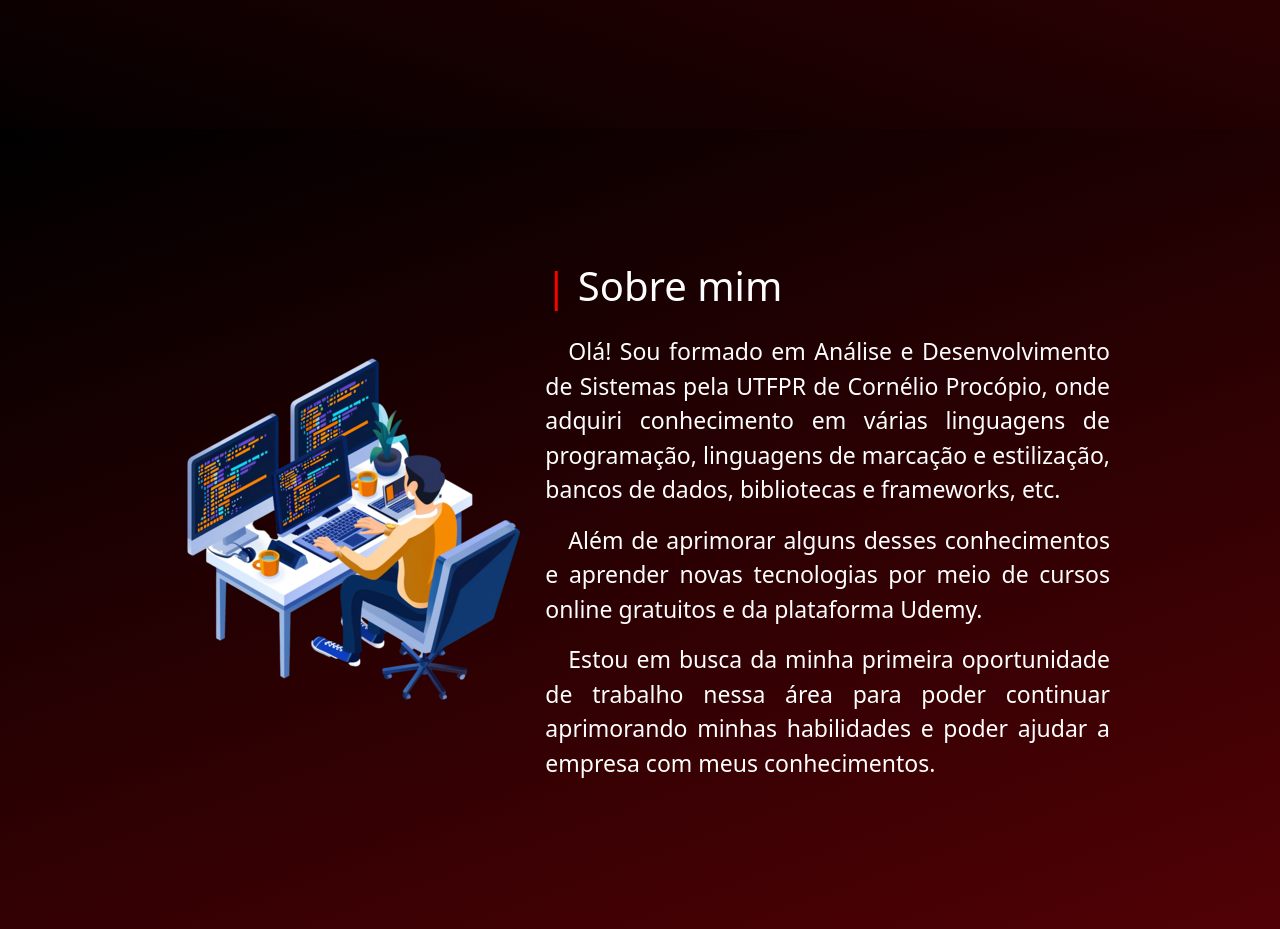
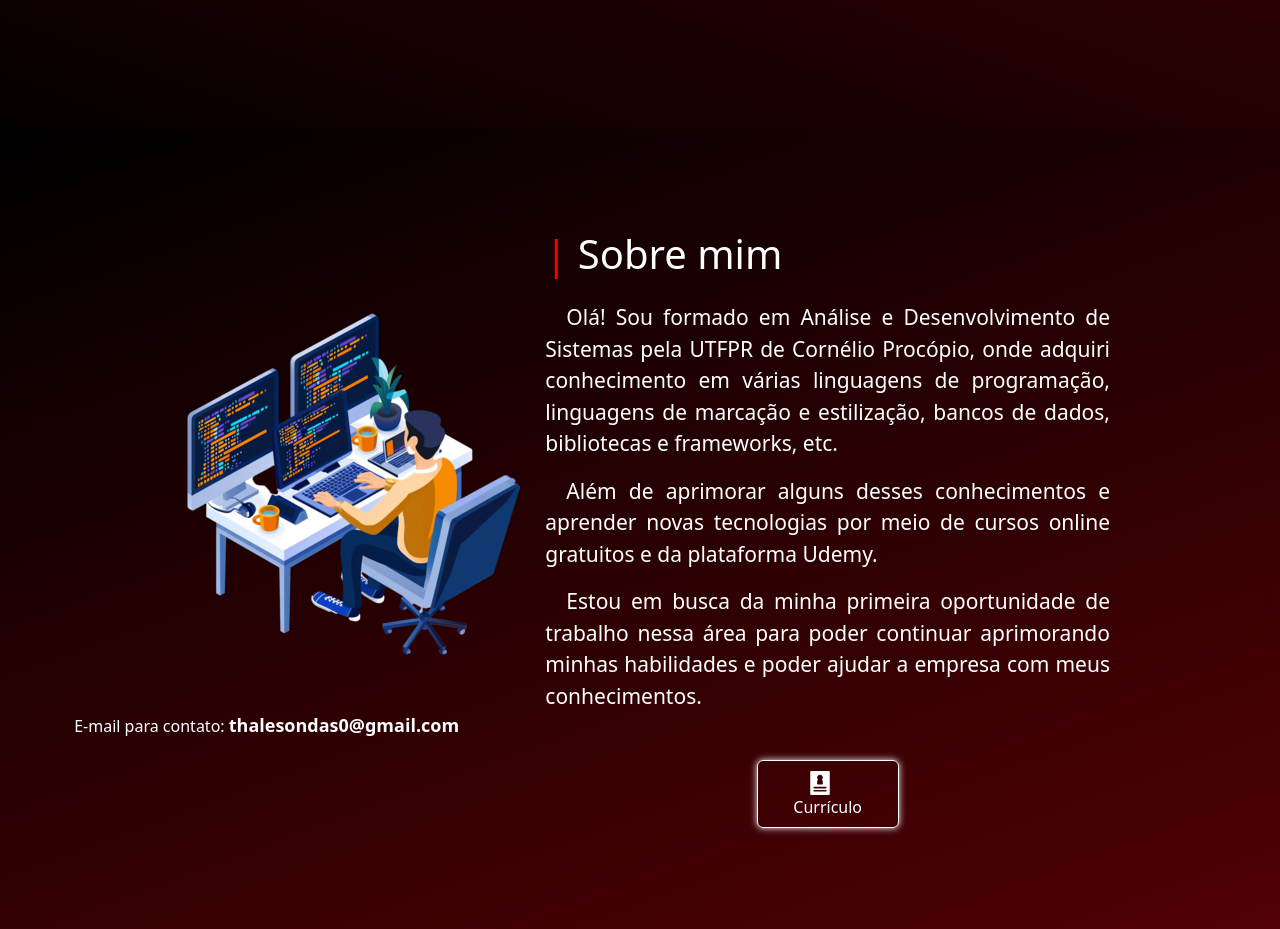
Before and after one commit to thalesondas/portfolio, a React (Create React App) app: page / in a window 1280 px wide. Shown: the part 600-1529 px from the top of the page. Built offline with nearby package versions, Linux system fonts and the light colour scheme.

Commit message:
Melhorando o 'Sobre Mim'

```diff
--- a/src/assets/MainSobre.css
+++ b/src/assets/MainSobre.css
@@ -14,12 +14,21 @@
     text-align: justify;
 }
 
+.p-email{
+    font-size: 16px;
+}
+
+.span-email{
+    font-size: 18px;
+    font-weight: bold;
+}
+
 h2{
     font-size: 40px;
 }
 
 p{
-    font-size: 23px;
+    font-size: 21px;
 }
 
 .barra-vermelha{
--- a/src/assets/RedesSociaisBotao.css
+++ b/src/assets/RedesSociaisBotao.css
@@ -1,3 +1,7 @@
+.custom-width{
+    width: 142px;
+}
+
 .btn{
     color: white !important;
     border: 1px solid white;
@@ -22,6 +26,12 @@
     color: #4ca4fb !important;
 }
 
+.btn-curriculo:hover{
+    box-shadow: 0px 0px 30px #000000;
+    border: 1px solid #000000;
+    color: #bac7d1 !important;
+}
+
 .btn-github:hover img {
     filter: invert(85%) sepia(27%) saturate(1000%) hue-rotate(308deg) brightness(100%) contrast(100%);
 }
@@ -29,3 +39,7 @@
 .btn-linkedin:hover img{
     filter: invert(20%) sepia(83%) saturate(1000%) hue-rotate(184deg) brightness(88%) contrast(94%);
 }
+
+.btn-curriculo:hover img{
+    filter: hue-rotate(308deg) saturate(5) brightness(1.1);
+}
--- a/src/components/MainSobre.js
+++ b/src/components/MainSobre.js
@@ -1,13 +1,15 @@
 import { Container, Row, Col } from "react-bootstrap"
 import TiltComponent from '../components/TiltComponent'
+import RedesSociaisBotao from "./RedesSociaisBotao"
 import '../assets/MainSobre.css'
 
 const MainSobre = () => {
     return(
         <Container className="main-sobre d-flex">
             <Row>
-                <Col md={5} className="d-flex justify-content-center align-items-center">
+                <Col md={5} className="d-flex flex-column justify-content-center align-items-center">
                     <TiltComponent />
+                    <p className="p-email mt-5"> E-mail para contato: <span className="span-email">thalesondas0@gmail.com</span></p>
                 </Col>
                 <Col md={7} className="main-sobre-col2 d-flex flex-column justify-content-center">
                     <h2 className="mb-4"><span className="barra-vermelha">|</span> Sobre mim</h2>
@@ -20,10 +22,13 @@ const MainSobre = () => {
                         &emsp;Além de aprimorar alguns desses conhecimentos e aprender novas tecnologias por
                         meio de cursos online gratuitos e da plataforma Udemy.
                     </p>
-                    <p>
+                    <p className="mb-5">
                         &emsp;Estou em busca da minha primeira oportunidade de trabalho nessa área para poder continuar aprimorando
                         minhas habilidades e poder ajudar a empresa com meus conhecimentos.
                     </p>
+                    <Container className="d-flex justify-content-center">
+                        <RedesSociaisBotao texto='Currículo'/>
+                    </Container>
                 </Col>
             </Row>
         </Container>
--- a/src/components/RedesSociaisBotao.js
+++ b/src/components/RedesSociaisBotao.js
@@ -2,15 +2,29 @@ import { Button, Image } from "react-bootstrap";
 import '../assets/RedesSociaisBotao.css'
 import GitHub from '../images/github.svg'
 import LinkedIn from '../images/linkedin.svg'
+import Curriculo from '../images/curriculo.svg'
 
 const RedesSociaisBotao = (props) => {
 
-    const icone = props.texto === 'LinkedIn' ? LinkedIn : GitHub
-    const btnRedeSocial = props.texto === 'LinkedIn' ? 'btn-linkedin' : 'btn-github'
+    let icone
+    let btnRedeSocial
+    let customWidth = ''
+
+    if(props.texto === 'LinkedIn'){
+        icone = LinkedIn
+        btnRedeSocial = 'btn-linkedin'
+    } else if(props.texto === 'GitHub'){
+        icone = GitHub
+        btnRedeSocial = 'btn-github'
+    } else if(props.texto === 'Currículo'){
+        icone = Curriculo
+        btnRedeSocial = 'btn-curriculo'
+        customWidth = 'custom-width'
+    }
 
     return(
         <Button
-            className={`mx-3 px-3 py-2 ${btnRedeSocial}`}
+            className={`mx-3 px-3 py-2 ${btnRedeSocial} ${customWidth}`}
             variant="outline-secondary">
                 <Image
                     className="pe-3" src={icone}/> {props.texto}
--- a/src/components/TiltComponent.js
+++ b/src/components/TiltComponent.js
@@ -6,8 +6,8 @@ const TiltComponent = () => {
     return (
         <Tilt
             style={{ width: '40%'}}
-            tiltMaxAngleX={9}
-            tiltMaxAngleY={9}
+            tiltMaxAngleX={10}
+            tiltMaxAngleY={10}
             perspective={2500}
         >
             <div className='tiltComponent'>
```
Also changed, not shown: src/images/curriculo.svg (added).
